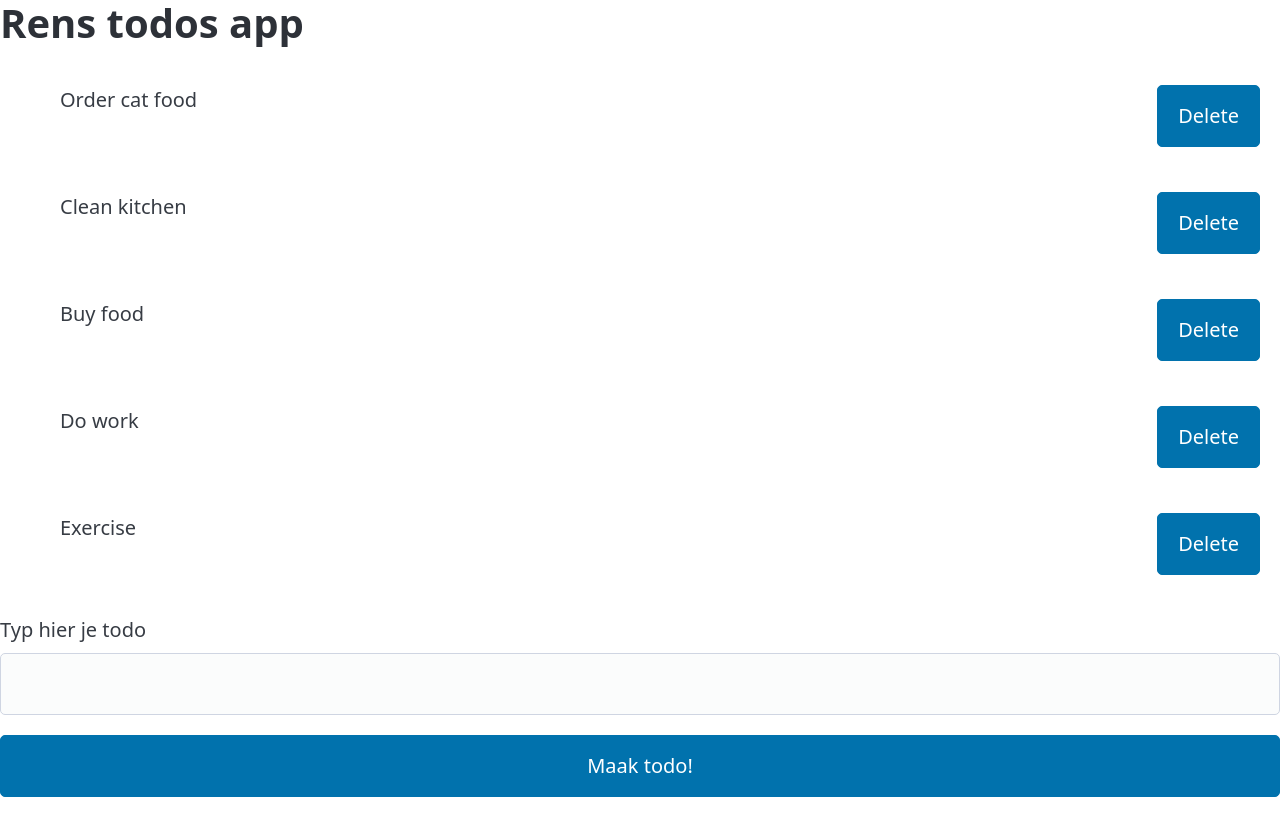
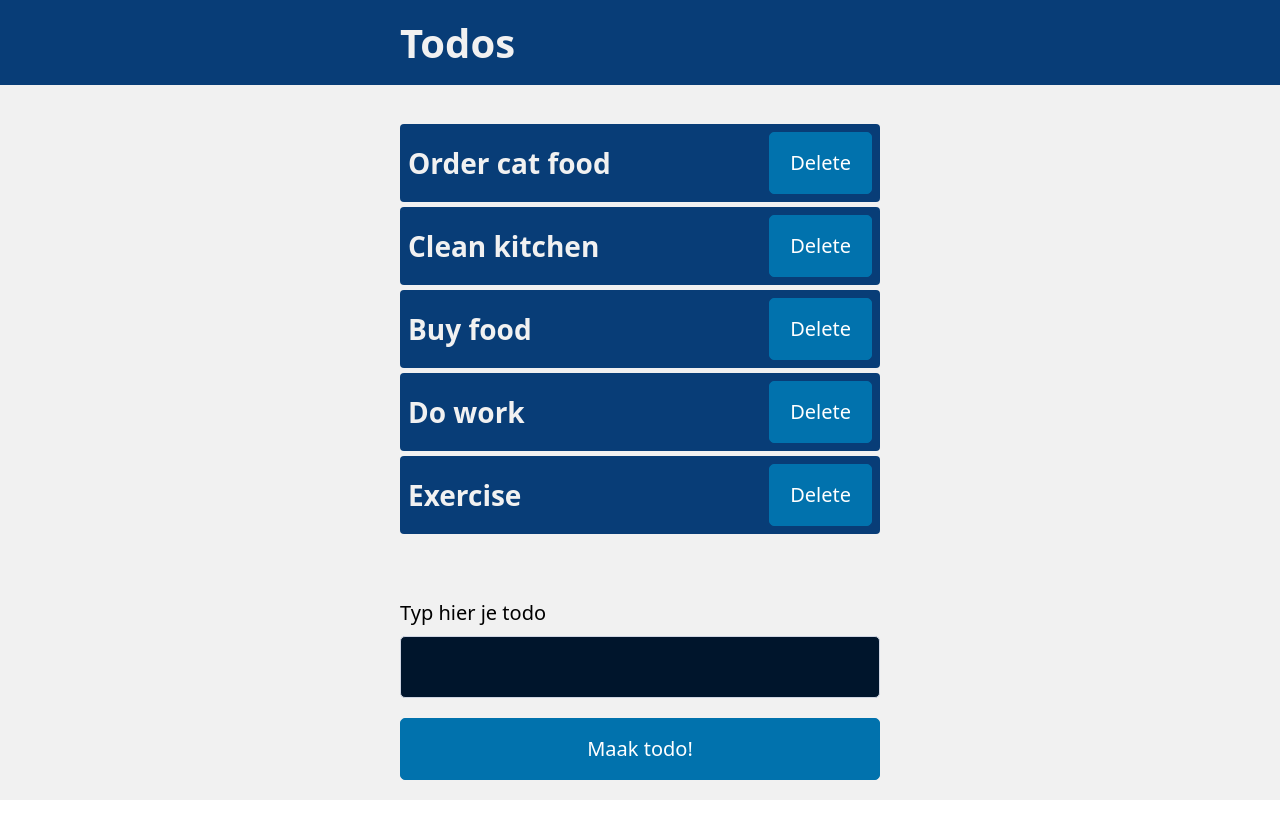
Before and after one commit to CaptainSkiddow/todolist, a plain HTML site: page index.html in a window 1280 px wide. Drawn offline with nearby package versions, Linux system fonts and the light colour scheme.

Commit message:
Styling
Imporved and customized the styling

```diff
--- a/index.html
+++ b/index.html
@@ -10,7 +10,7 @@
 </head>
 
 <body>
-  <h1>Rens todos app</h1>
+  <h1 class="title">Todos</h1>
 
   <ul id="todos">
 
--- a/todolist.css
+++ b/todolist.css
@@ -1,6 +1,26 @@
+body {
+    background-color: #f1f1f1;
+    height: 100vh;
+    display: flex;
+    flex-direction: column;
+    justify-content: space-between;
+}
+
+.title {
+    padding: 1rem 20rem;
+    color: #f1f1f1;
+    background-color: #083d77;
+
+}
+
 .completed {
     text-decoration: line-through;
     color: gray;
+}
+
+#todos {
+    padding: 0rem 20rem;
+    margin: 0;
 }
 
 todos.button {
@@ -13,5 +33,24 @@ todos.button {
 .todoItem {
     display: flex;
     justify-content: space-between;
-    padding: 1rem;
+    align-items: center;
+    background-color: #083d77;
+    border-radius: 4px;
+    padding: 8px;
+    font-size: 28px;
+    font-weight: bold;
+    color: #f1f1f1;
 }
+
+#addForm {
+    padding: 0rem 20rem;
+    margin-top: 2rem;
+}
+
+label {
+    color: black;
+}
+
+input {
+    background-color: #00152c;
+}
```
